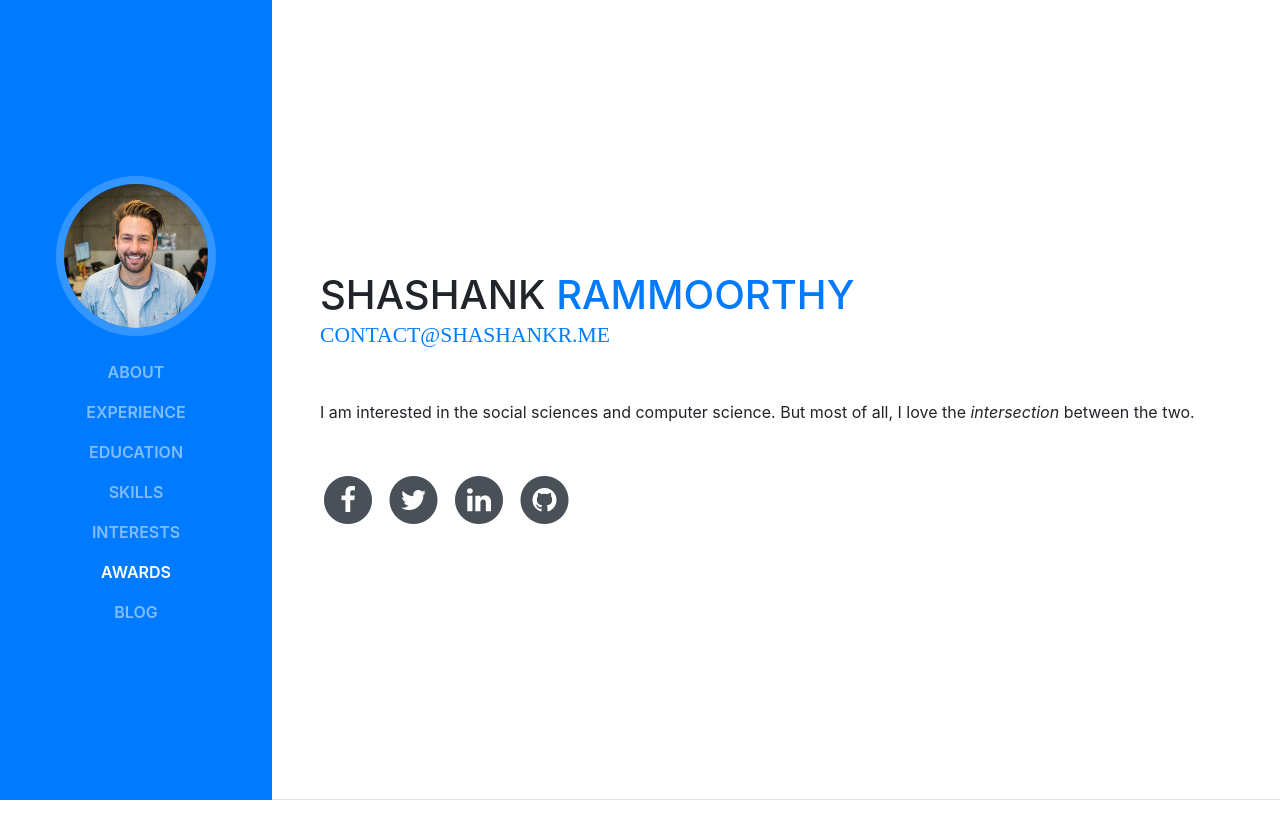
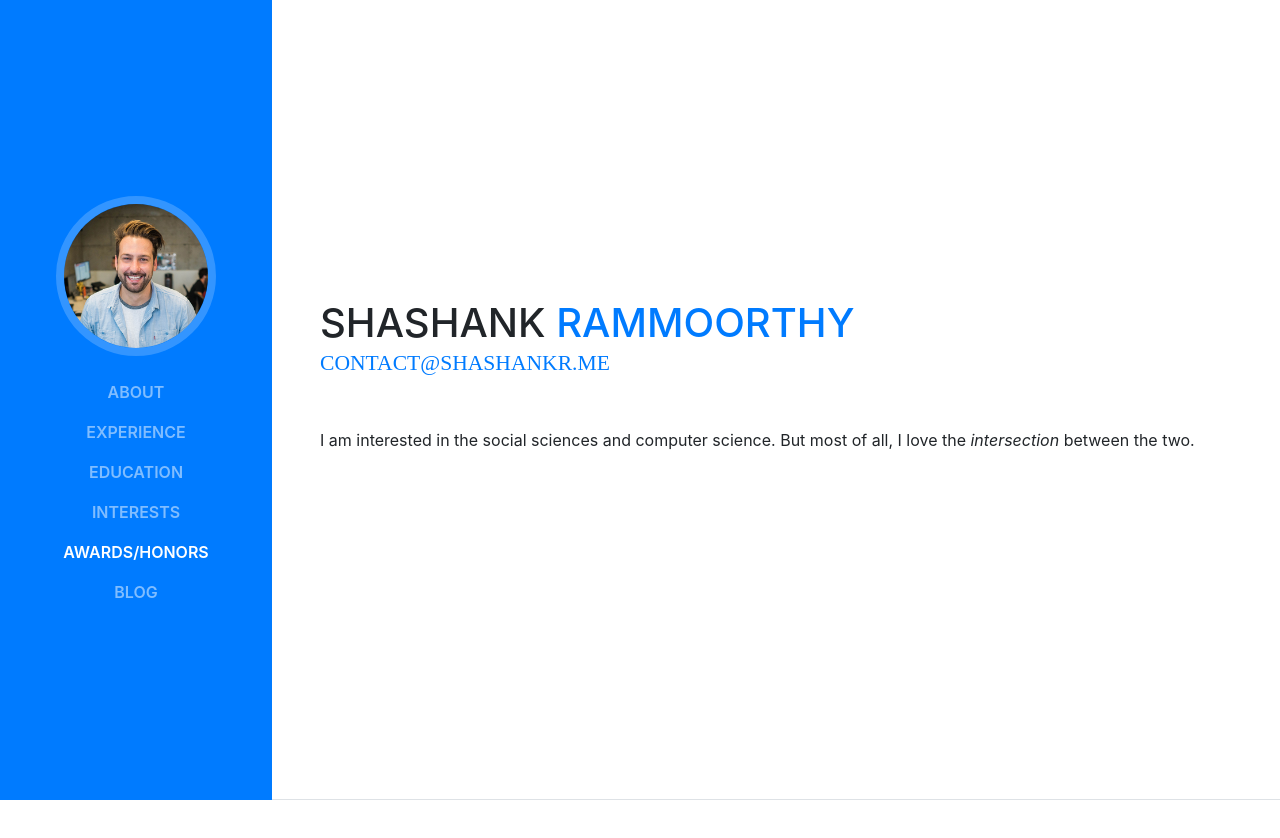
Before and after one commit to TheShashank/TheShashank.github.io, a website with bundled scripts: page index.html in a window 1280 px wide. Shown: the top 838 px of the page. Built offline with nearby package versions, Linux system fonts and the light colour scheme; a web font is replaced by a local one.

Commit message:
something

```diff
--- a/index.html
+++ b/index.html
@@ -49,13 +49,10 @@
             <a class="nav-link js-scroll-trigger" href="#education">Education</a>
           </li>
           <li class="nav-item">
-            <a class="nav-link js-scroll-trigger" href="#skills">Skills</a>
-          </li>
-          <li class="nav-item">
             <a class="nav-link js-scroll-trigger" href="#interests">Interests</a>
           </li>
           <li class="nav-item">
-            <a class="nav-link js-scroll-trigger" href="#awards">Awards</a>
+            <a class="nav-link js-scroll-trigger" href="#awards">Awards/Honors</a>
           </li>
           <li class="nav-item">
             <a class="nav-link js-scroll-trigger" href="http://rammoorthy.org">Blog</a>
@@ -75,40 +72,7 @@
             <a href="mailto:contact@shashankr.me">contact@shashankr.me</a>
           </div>
           <p class="mb-5">I am interested in the social sciences and computer science. But most of all, I love the <i>intersection</i> between the two. </p>
-          <ul class="list-inline list-social-icons mb-0">
-            <li class="list-inline-item">
-              <a href="#">
-                <span class="fa-stack fa-lg">
-                  <i class="fa fa-circle fa-stack-2x"></i>
-                  <i class="fa fa-facebook fa-stack-1x fa-inverse"></i>
-                </span>
-              </a>
-            </li>
-            <li class="list-inline-item">
-              <a href="#">
-                <span class="fa-stack fa-lg">
-                  <i class="fa fa-circle fa-stack-2x"></i>
-                  <i class="fa fa-twitter fa-stack-1x fa-inverse"></i>
-                </span>
-              </a>
-            </li>
-            <li class="list-inline-item">
-              <a href="#">
-                <span class="fa-stack fa-lg">
-                  <i class="fa fa-circle fa-stack-2x"></i>
-                  <i class="fa fa-linkedin fa-stack-1x fa-inverse"></i>
-                </span>
-              </a>
-            </li>
-            <li class="list-inline-item">
-              <a href="#">
-                <span class="fa-stack fa-lg">
-                  <i class="fa fa-circle fa-stack-2x"></i>
-                  <i class="fa fa-github fa-stack-1x fa-inverse"></i>
-                </span>
-              </a>
-            </li>
-          </ul>
+
         </div>
       </section>
 
```
